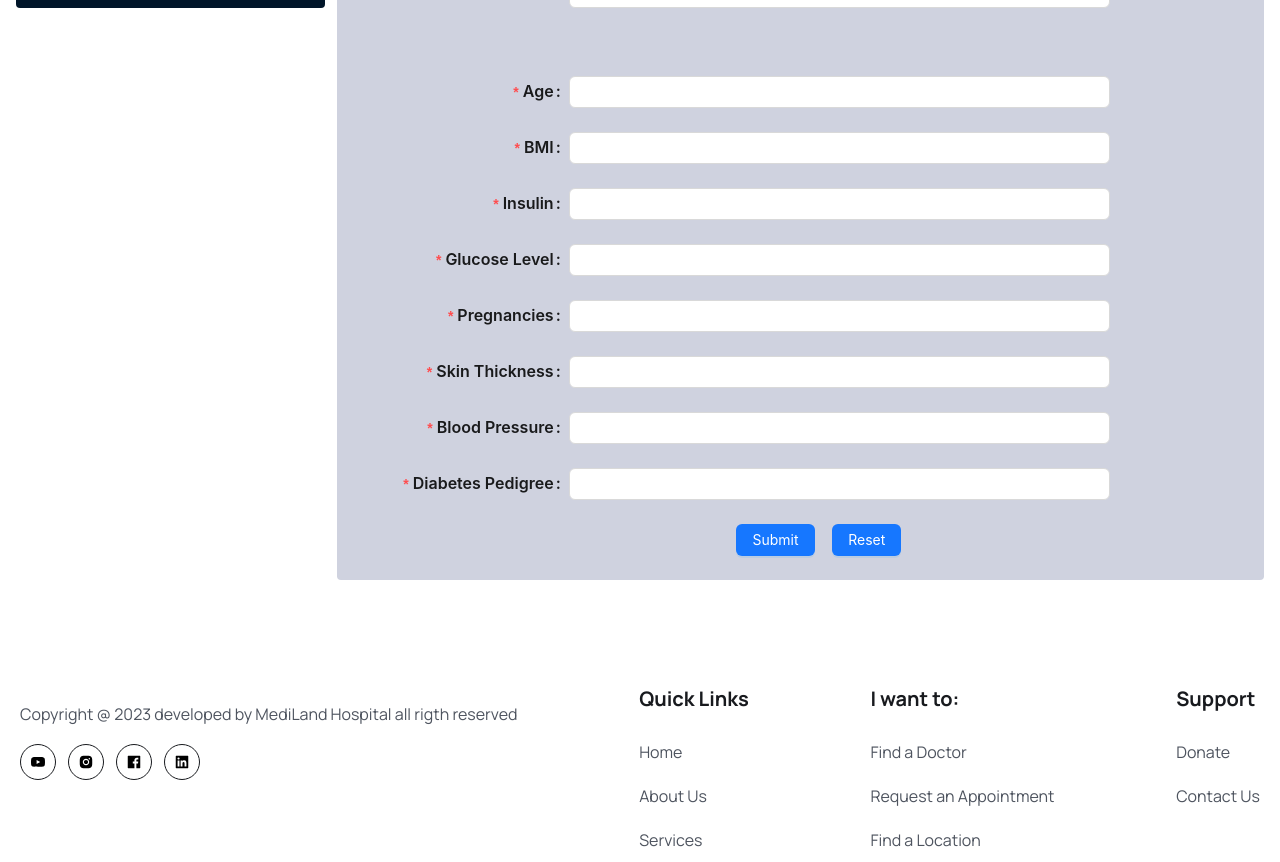
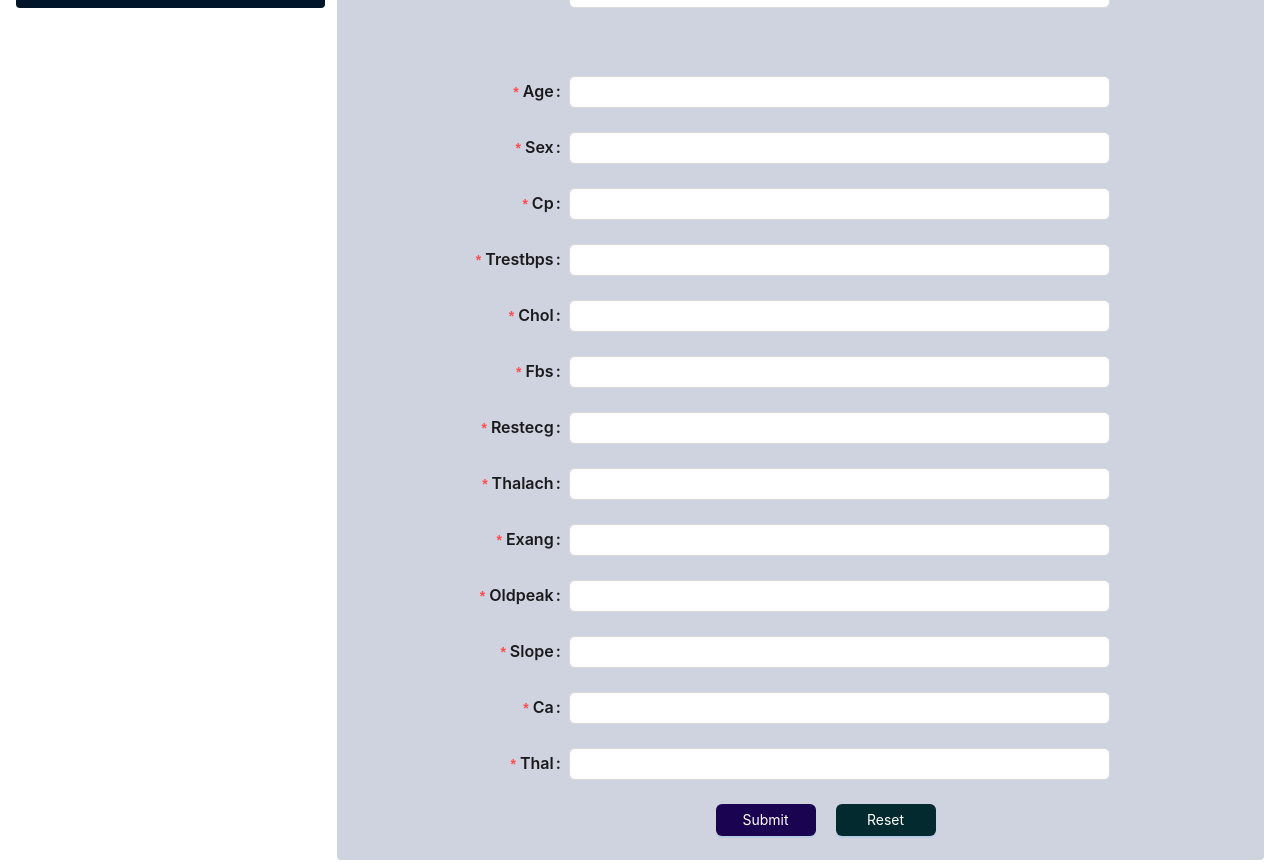
Before and after one commit to mohamedinfath99/Multiple-Disease-Prediction-System, a React (Create React App) app in the folder disease-app/: page /heartDisease in a window 1280 px wide. Shown: the part 440-1302 px from the top of the page. Built offline with nearby package versions, Linux system fonts and the light colour scheme.

Commit message:
code added

```diff
--- a/disease-app/src/pages/HeartDisease.jsx
+++ b/disease-app/src/pages/HeartDisease.jsx
@@ -1,16 +1,28 @@
 
-import React, { useState } from "react";
+import React, { useEffect, useState } from "react";
 import AdminMenu from "../layout/AdminMenu";
 import Layout from "../layout/Layout";
-import { Form, Input, Button, message } from "antd";
+import { Form, Input, Button, message, Modal } from "antd";
+
+
 
 const HeartDisease = () => {
     const [diagnosis, setDiagnosis] = useState("");
     const [form] = Form.useForm();
+    const [modalVisible, setModalVisible] = useState(false);
+
+
+    useEffect(() => {
+        console.log("Diagnosis:", diagnosis);
+        if (diagnosis) {
+            setModalVisible(true);
+        }
+    }, [diagnosis]);
+
+
 
     const onFinish = (values) => {
-        // Send a POST request to your API with the input data
-        fetch("http://127.0.0.1:5000/api/predict_diabetes", {
+        fetch("http://127.0.0.1:5000/api/predict_heart", {
             method: "POST",
             headers: {
                 "Content-Type": "application/json",
@@ -19,8 +31,10 @@ const HeartDisease = () => {
         })
             .then((response) => response.json())
             .then((data) => {
+                console.log("API Response Data:", data);
                 setDiagnosis(data.diagnosis);
-                message.success(data.diagnosis);
+                console.log("Setting modalVisible to true");
+                setModalVisible(true);
             })
             .catch((error) => {
                 console.error("Error:", error);
@@ -104,10 +118,10 @@ const HeartDisease = () => {
 
 
                                         <Form.Item
-                                            label="BMI"
-                                            name="bmi"
+                                            label="Sex"
+                                            name="sex"
                                             rules={[
-                                                { required: true, message: 'Please enter the bmi level!' },
+                                                { required: true, message: 'Please enter the sex level!' },
                                             ]}
                                         >
                                             <Input type="number" />
@@ -115,10 +129,10 @@ const HeartDisease = () => {
 
 
                                         <Form.Item
-                                            label="Insulin"
-                                            name="insulin"
+                                            label="Cp"
+                                            name="cp"
                                             rules={[
-                                                { required: true, message: 'Please enter the insulin level' },
+                                                { required: true, message: 'Please enter the cp level' },
                                             ]}
                                         >
                                             <Input type="number" />
@@ -126,10 +140,10 @@ const HeartDisease = () => {
 
 
                                         <Form.Item
-                                            label="Glucose Level"
-                                            name="glucose"
+                                            label="Trestbps"
+                                            name="trestbps"
                                             rules={[
-                                                { required: true, message: 'Please enter the glucose level!' },
+                                                { required: true, message: 'Please enter the trestbps!' },
                                             ]}
                                         >
                                             <Input type="number" />
@@ -137,10 +151,10 @@ const HeartDisease = () => {
 
 
                                         <Form.Item
-                                            label="Pregnancies"
-                                            name="pregnancies"
+                                            label="Chol"
+                                            name="chol"
                                             rules={[
-                                                { required: true, message: 'Please enter the pregnancies details!' },
+                                                { required: true, message: 'Please enter the chol details!' },
                                             ]}
                                         >
                                             <Input type="number" />
@@ -148,21 +162,21 @@ const HeartDisease = () => {
 
 
                                         <Form.Item
-                                            label="Skin Thickness"
-                                            name="skin_thickness"
-                                            rules={[{ required: true, message: 'Please enter the skin thickness!' }]}
+                                            label="Fbs"
+                                            name="fbs"
+                                            rules={[{ required: true, message: 'Please enter the fbs!' }]}
                                         >
                                             <Input type="number" />
                                         </Form.Item>
 
 
                                         <Form.Item
-                                            label="Blood Pressure"
-                                            name="blood_pressure"
+                                            label="Restecg"
+                                            name="restecg"
                                             rules={[
                                                 {
                                                     required: true,
-                                                    message: 'Please enter the blood pressure!',
+                                                    message: 'Please enter the restecg!',
                                                 },
                                             ]}
                                         >
@@ -171,36 +185,100 @@ const HeartDisease = () => {
 
 
                                         <Form.Item
-                                            label="Diabetes Pedigree"
-                                            name="diabetes_pedigree_function"
-                                            rules={[{ required: true, message: 'Please enter the diabetes pedigree function!' }]}
+                                            label="Thalach"
+                                            name="thalach"
+                                            rules={[{ required: true, message: 'Please enter the thalach function!' }]}
                                         >
                                             <Input type="number" />
                                         </Form.Item>
 
 
 
+                                        <Form.Item
+                                            label="Exang"
+                                            name="exang"
+                                            rules={[{ required: true, message: 'Please enter the exang function!' }]}
+                                        >
+                                            <Input type="number" />
+                                        </Form.Item>
+
+
+
+
+                                        <Form.Item
+                                            label="Oldpeak"
+                                            name="oldpeak"
+                                            rules={[{ required: true, message: 'Please enter the oldpeak function!' }]}
+                                        >
+                                            <Input type="number" />
+                                        </Form.Item>
+
+
+
+
+                                        <Form.Item
+                                            label="Slope"
+                                            name="slope"
+                                            rules={[{ required: true, message: 'Please enter the slope function!' }]}
+                                        >
+                                            <Input type="number" />
+                                        </Form.Item>
+
+
+
+
+                                        <Form.Item
+                                            label="Ca"
+                                            name="ca"
+                                            rules={[{ required: true, message: 'Please enter the ca function!' }]}
+                                        >
+                                            <Input type="number" />
+                                        </Form.Item>
+
+
+                                        <Form.Item
+                                            label="Thal"
+                                            name="thal"
+                                            rules={[{ required: true, message: 'Please enter the thal function!' }]}
+                                        >
+                                            <Input type="number" />
+                                        </Form.Item>
+
+
+
+
                                         <div className="flex justify-center items-center flex-row gap-5">
-                                            <Form.Item wrapperCol={{ offset: 6, span: 14 }}>
-                                                <Button type="primary" htmlType="submit">
+                                            <Form.Item wrapperCol={{ offset: 6, span: 16 }}>
+                                                <Button type="primary" htmlType="submit" style={{ background: "#1a0451", width: '100px' }}>
                                                     Submit
                                                 </Button>
                                             </Form.Item>
 
                                             <Form.Item wrapperCol={{ offset: 6, span: 14 }}>
-                                                <Button type="primary" htmlType="button" onClick={handleReset}>
+                                                <Button type="primary" htmlType="button" style={{ background: "#032b2f", width: '100px' }} onClick={handleReset}>
                                                     Reset
                                                 </Button>
                                             </Form.Item>
                                         </div>
 
-                                        <div >
+                                        <div>
                                             {diagnosis && (
-                                                <div className="text-center mt-6 flex items-center justify-center" style={{ backgroundColor: '#25a9ac', height: '40px' }}>
-                                                    <p style={{ fontSize: '24px', textTransform: 'uppercase' }}>{diagnosis}</p>
-                                                </div>
+                                                <Modal
+                                                    title="Health Status:"
+                                                    visible={modalVisible}
+                                                    onCancel={() => setModalVisible(false)}
+                                                    style={{ marginTop: '200px' }}
+                                                    footer={[
+                                                        <Button key="close" onClick={() => setModalVisible(false)}>
+                                                            Close
+                                                        </Button>
+                                                    ]}
+                                                >
+                                                    <div style={{ maxWidth: '340px', marginTop: '20px', fontSize: '16px', fontWeight: '600', textAlign: 'center', lineHeight: '10px', }}>{diagnosis}</div>
+                                                </Modal>
                                             )}
                                         </div>
+
 
                                     </Form>
 
```
Also changed, not shown: 1 other file (tests, documents, lock files or other folders).
